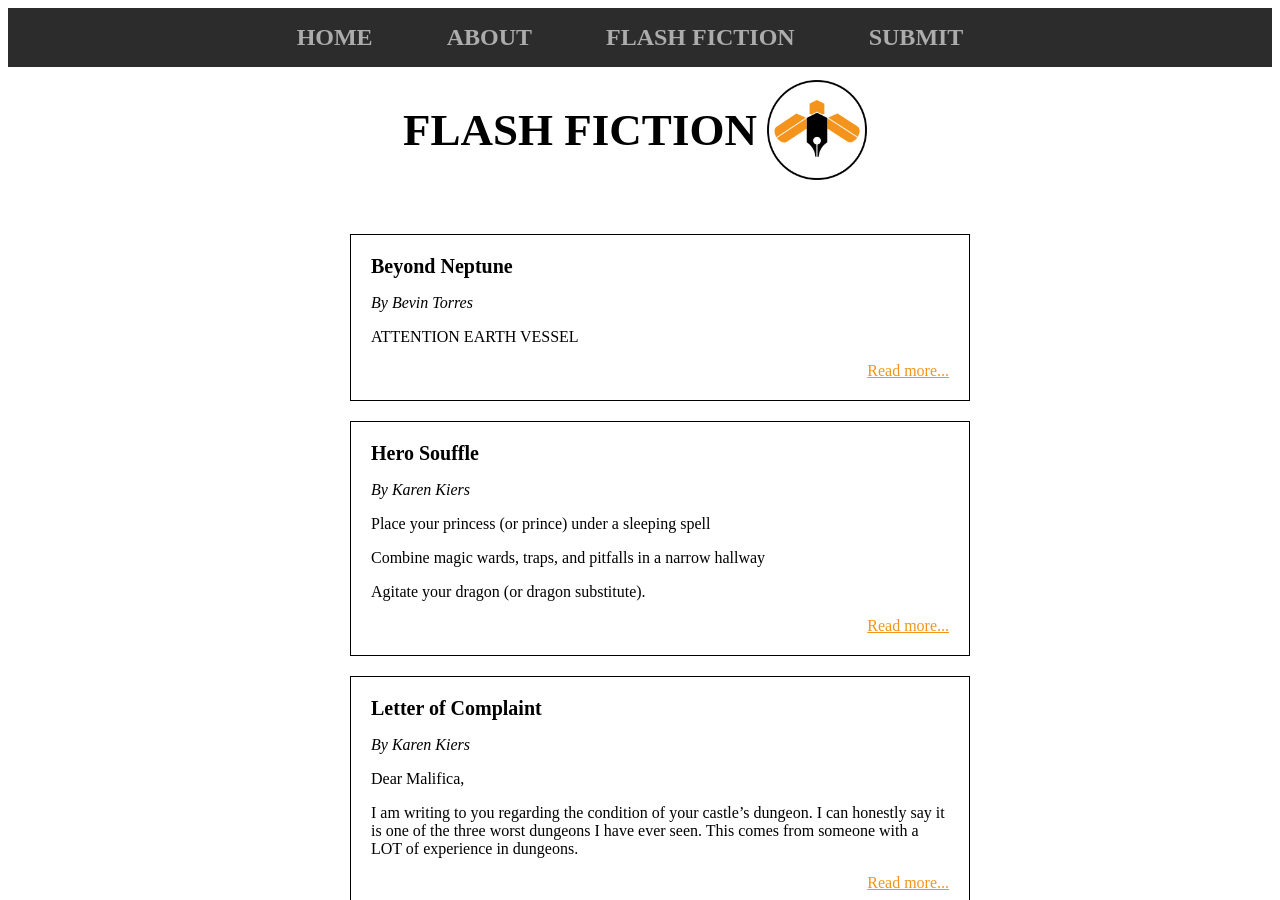
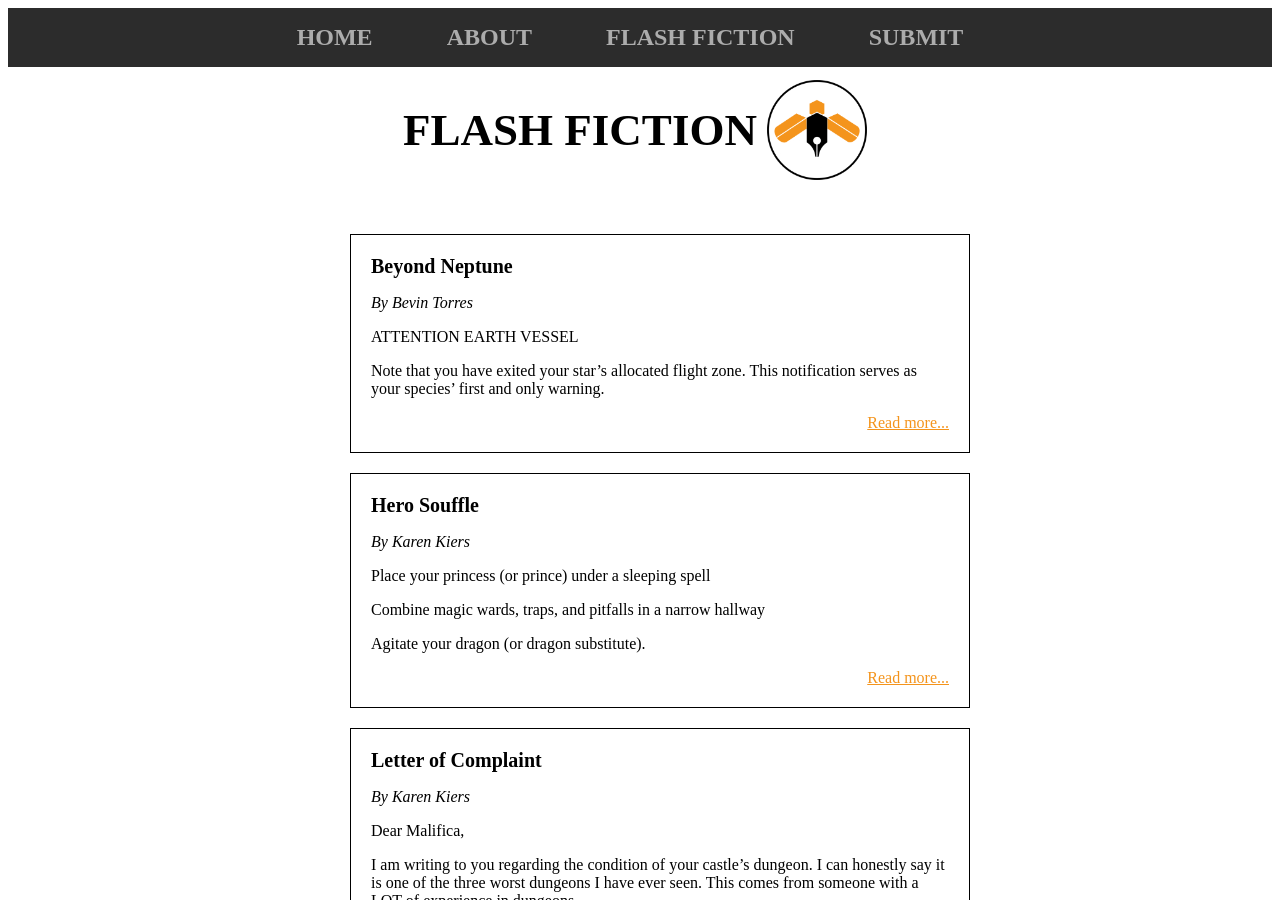
Before and after one commit to jwheatonumich/stinger-stories, a Jekyll site: the page built from flash/index.html, in a window 1280 px wide and 900 px high. Built offline with Jekyll 4.4.1, drawn with Linux system fonts in a browser that asks for light colours; the list of posts is cut into pages by our own code.

Commit message:
Update 2020-08-15-beyond-neptune.markdown

```diff
--- a/_posts/2020-08-15-beyond-neptune.markdown
+++ b/_posts/2020-08-15-beyond-neptune.markdown
@@ -8,9 +8,9 @@ permalink: /:title
 categories: drabble, science fiction
 ---
 
-ATTENTION EARTH VESSEL<!--more-->
+ATTENTION EARTH VESSEL
 
-Note that you have exited your star’s allocated flight zone. This notification serves as your species’ first and only warning. Please return to within 30 astronomical units of your home star.
+Note that you have exited your star’s allocated flight zone. This notification serves as your species’ first and only warning.<!--more--> Please return to within 30 astronomical units of your home star.
 
 Per intergalactic law 53.1.2.c, your system has been designated as a primitive species reserve. This designation outlaws any interaction between residents and the greater intergalactic community.
 
```
